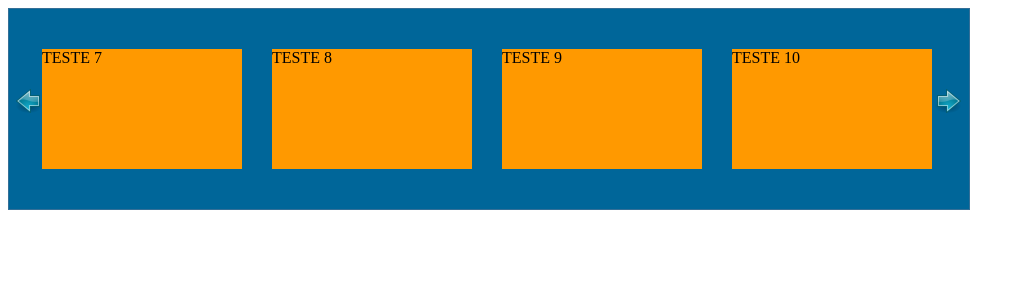
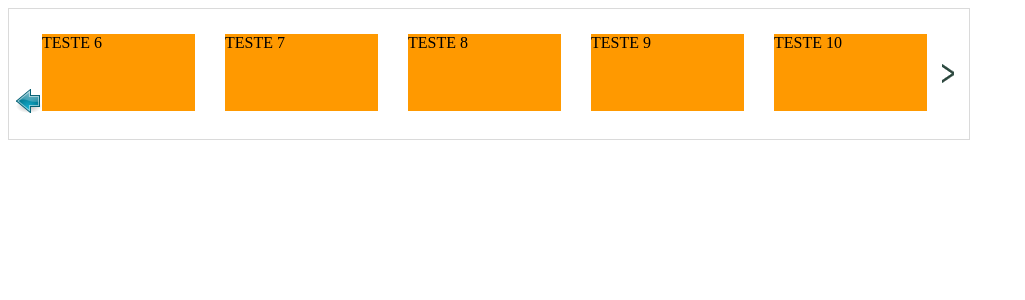
Before and after one commit to fabiopiovam/carrousel, a PHP site: page / in a window 1280 px wide. Shown: the top 300 px of the page, without its empty margins (0-1025 px from the left). Run offline with PHP 8.4, Linux system fonts and the light colour scheme.

Commit message:
ajuste css

```diff
--- a/js/jcarrousel/tango/skin.css
+++ b/js/jcarrousel/tango/skin.css
@@ -1,7 +1,12 @@
 /* container do jcarousel */
 .jcarousel-skin-tango .jcarousel-container {
-    background: #069;
-    border: 1px solid #346F97;
+    border: 1px solid #DADADA;
+    display: inline;
+    float: left;
+    height: 75px;
+    width: 832px;
+    margin: 0px 0 0px 0px;
+    padding: 0;
 }
 
 .jcarousel-skin-tango .jcarousel-direction-rtl {
@@ -10,7 +15,8 @@
 
 .jcarousel-skin-tango .jcarousel-container-horizontal {
     width: 960px;
-    height:200px;
+    height:130px;
+    padding:0;
 }
 
 .jcarousel-skin-tango .jcarousel-clip {
@@ -18,10 +24,10 @@
 }
 
 .jcarousel-skin-tango .jcarousel-clip-horizontal {
-    height: 120px;
+    height: 78px;
     left: 33px;
-    top: 40px;
-    width: 900px;
+    top: 25px;
+    width: 886px;
 }
 
 .jcarousel-skin-tango .jcarousel-item {
@@ -49,13 +55,13 @@
  */
  /* button next */
 .jcarousel-skin-tango .jcarousel-next-horizontal {
+    background: url("next-horizontal.png") no-repeat scroll center top transparent;
+    cursor: pointer;
+    height: 19px;
     position: absolute;
-    top: 76px;
-    right: 5px;
-    width: 32px;
-    height: 32px;
-    cursor: pointer;
-    background: transparent url(next-horizontal.png) no-repeat 0 0;
+    right: 15px;
+    top: 55px;
+    width: 12px;
 }
 
 .jcarousel-skin-tango .jcarousel-direction-rtl .jcarousel-next-horizontal {
@@ -66,11 +72,11 @@
 
 .jcarousel-skin-tango .jcarousel-next-horizontal:hover,
 .jcarousel-skin-tango .jcarousel-next-horizontal:focus {
-    background-position: -32px 0;
+    background-position: top right;
 }
 
 .jcarousel-skin-tango .jcarousel-next-horizontal:active {
-    background-position: -64px 0;
+    background-position: 0px 0;
 }
 
 .jcarousel-skin-tango .jcarousel-next-disabled-horizontal,
@@ -78,7 +84,7 @@
 .jcarousel-skin-tango .jcarousel-next-disabled-horizontal:focus,
 .jcarousel-skin-tango .jcarousel-next-disabled-horizontal:active {
     cursor: default;
-    background-position: -96px 0;
+    background-position: 0px 0;
 }
 
 /* buttom prev */
@@ -118,8 +124,8 @@
 
 /*  sobrescrevendo dentro do plugin   */
 #mycarousel li{
-    width:200px !important;
-    height:120px !important;
-    background:#f90;
+    background: none repeat scroll 0 0 #FF9900;
+    height: 77px !important;
     margin: 0 30px 0 0;
+    width: 153px !important;
 }
```
Also changed, not shown: index.html (added, +57 -0 lines), README.md, js/jcarrousel/tango/next-horizontal.png.
